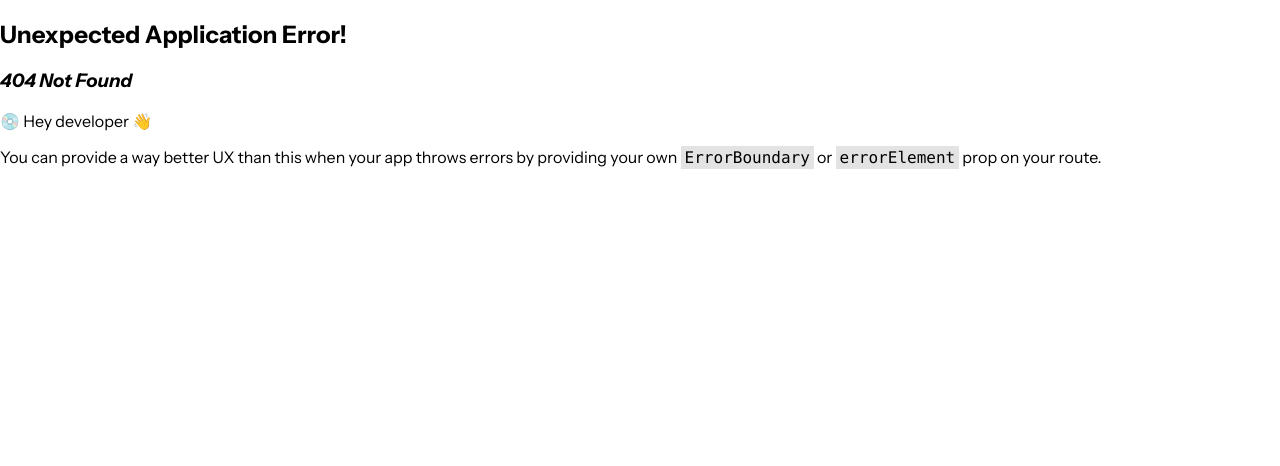
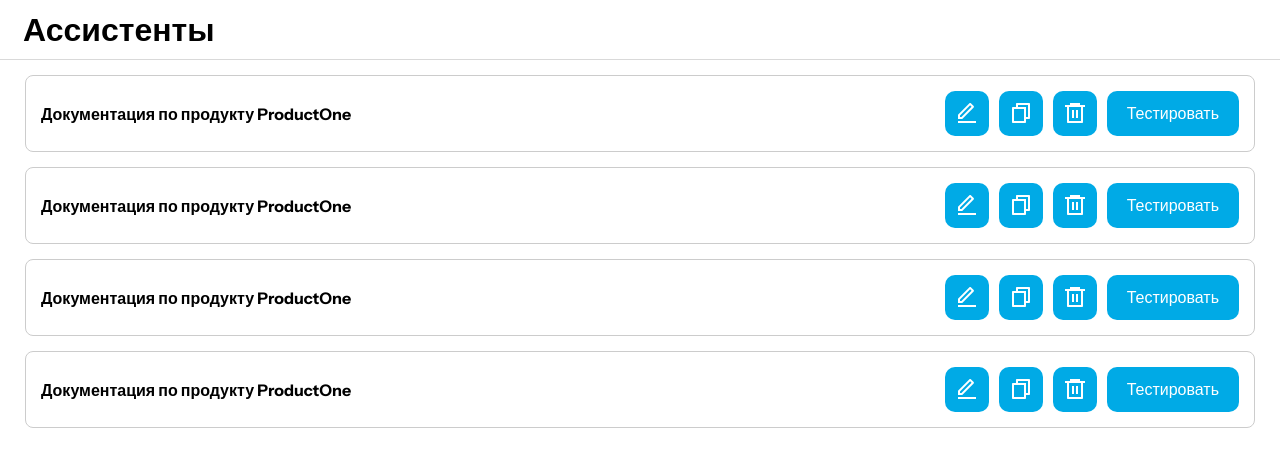
Before and after one commit to Manya18/knowledge-window, a React (Create React App) app in the folder frontend/: page /assistantsList in a window 1280 px wide. Before the commit this address had no page. Shown: the top 466 px of the page. Built offline with nearby package versions, Linux system fonts and the light colour scheme.

Commit message:
added assistansList + styles Preview

```diff
--- /dev/null
+++ b/frontend/src/components/customizationSettings.module.css
@@ -0,0 +1,14 @@
+.customization {
+    display: flex;
+    gap: 16px;
+}
+
+.customizationColor,
+.fontSizeInput,
+.logoSizeInput {
+    width: 100%;
+}
+
+.fontControl {
+    min-width: 200px;
+}
--- /dev/null
+++ b/frontend/src/components/customizationSettings.tsx
@@ -0,0 +1,75 @@
+import React from "react";
+import {
+    FormControl,
+    InputLabel,
+    Select,
+    MenuItem,
+    TextField,
+} from "@mui/material";
+import styles from "./customizationSettings.module.css";
+
+interface Сustomization {
+    bgColor: string;
+    setBgColor: (value: string) => void;
+    textColor: string;
+    setTextColor: (value: string) => void;
+    fontFamily: string;
+    setFontFamily: (value: string) => void;
+    fontSize: number;
+    setFontSize: (value: number) => void;
+}
+
+const CustomizationSettings: React.FC<Сustomization> = ({
+    bgColor,
+    setBgColor,
+    textColor,
+    setTextColor,
+    fontFamily,
+    setFontFamily,
+    fontSize,
+    setFontSize
+}) => {
+    return (
+        <div className={styles.customization}>
+            <TextField
+                className={styles.customizationColor}
+                id="bg-color"
+                label="Цвет фона"
+                type="color"
+                value={bgColor}
+                onChange={(e) => setBgColor(e.target.value)}
+            />
+            <TextField
+                className={styles.customizationColor}
+                id="text-color"
+                label="Цвет текста"
+                type="color"
+                value={textColor}
+                onChange={(e) => setTextColor(e.target.value)}
+            />
+            <FormControl className={styles.fontControl}>
+                <InputLabel id="font-select-label">Шрифт</InputLabel>
+                <Select
+                    labelId="font-select-label"
+                    value={fontFamily}
+                    onChange={(e) => setFontFamily(e.target.value)}
+                >
+                    <MenuItem value="Arial">Arial</MenuItem>
+                    <MenuItem value="Verdana">Verdana</MenuItem>
+                    <MenuItem value="Times New Roman">Times New Roman</MenuItem>
+                    <MenuItem value="Georgia">Georgia</MenuItem>
+                </Select>
+            </FormControl>
+            <TextField
+                className={styles.fontSizeInput}
+                id="font-size"
+                label="Размер шрифта"
+                type="number"
+                value={fontSize}
+                onChange={(e) => setFontSize(Number(e.target.value))}
+            />
+        </div>
+    );
+};
+
+export default CustomizationSettings;
--- a/frontend/src/pages/assistantPreview/AssistantPreview.tsx
+++ b/frontend/src/pages/assistantPreview/AssistantPreview.tsx
@@ -1,9 +1,5 @@
 import {
-  Dialog,
-  DialogTitle,
-  DialogContent,
   TextField,
-  DialogActions,
   Button,
 } from "@mui/material";
 import styles from "./assistantPreview.module.css";
@@ -22,7 +18,10 @@ const TestPage = ({
   helloMessage,
   bgColor,
   textColor,
-  logo
+  logo,
+  fontFamily,
+  fontSize,
+  logoSize
 }: {
   open: boolean;
   assistantName: string;
@@ -30,7 +29,10 @@ const TestPage = ({
   helloMessage: string;
   bgColor: string;
   textColor: string;
-  logo: string | null
+  logo: string | null;
+  fontFamily: string;
+  fontSize: number;
+  logoSize: number | null;
 }) => {
   const [messages, setMessages] = useState<Message[]>([]);
   const [input, setInput] = useState("");
@@ -40,7 +42,7 @@ const TestPage = ({
       const welcomeMessage: Message = {
         text: helloMessage,
         sender: "assistant",
-        timestamp: new Date().toLocaleTimeString(),
+        timestamp: new Date().toLocaleTimeString([], { hour: '2-digit', minute: '2-digit' }),
       };
       setMessages((prevMessages) => [...prevMessages, welcomeMessage]);
     }
@@ -51,7 +53,7 @@ const TestPage = ({
       const userMessage: Message = {
         text: input,
         sender: "user",
-        timestamp: new Date().toLocaleTimeString(),
+        timestamp: new Date().toLocaleTimeString([], { hour: '2-digit', minute: '2-digit' }),
       };
       setMessages((prevMessages) => [...prevMessages, userMessage]);
 
@@ -67,14 +69,12 @@ const TestPage = ({
       })
         .then((response) => response.json())
         .then((data) => {
-          console.log(data, data.response);
           const assistantReply: Message = {
             text: data.response,
             sender: "assistant",
-            timestamp: new Date().toLocaleTimeString(),
+            timestamp: new Date().toLocaleTimeString([], { hour: '2-digit', minute: '2-digit' }),
           };
           setMessages((prevMessages) => [...prevMessages, assistantReply]);
-
           setInput("");
         })
         .catch((error) => console.error(error));
@@ -84,21 +84,46 @@ const TestPage = ({
   return (
     <div className={styles.testWindow}>
       <div className={styles.header} style={{ backgroundColor: bgColor }}>
-        {logo && <img src={logo} alt="Логотип" className={styles.logo} />}
-        <h2 className={styles.title} style={{ color: textColor }}>{assistantName}</h2>
+        {logo && (
+          <img
+            src={logo}
+            alt="Логотип"
+            className={styles.logo}
+            style={{ width: `${logoSize}px`, height: `${logoSize}px` }}
+          />
+        )}
+        <h2
+          className={styles.title}
+          style={{
+            color: textColor,
+            fontSize: `${fontSize}px`,
+            fontFamily: fontFamily,
+          }}
+        >
+          {assistantName}
+        </h2>
+      </div>
 
-      </div>
       <div className={styles.chatBody}>
         {messages.map((msg, index) => (
-          <div key={index} className={msg.sender}>
+          <div
+            key={index}
+            className={msg.sender === "user" ? styles.user : styles.assistant}
+          >
             <div className={styles.message}>
-              <strong>{msg.sender === "user" ? "Вы" : "Ассистент"}</strong>
-              <div>{msg.text}</div>
-              <div className={styles.timestamp}>{msg.timestamp}</div>
+              <strong style={{ fontSize: `${fontSize}px` }}>
+                {msg.sender === "user" ? "Вы" : "Ассистент"}
+              </strong>
+              <div style={{ display: "flex" }}>
+                <div style={{ fontSize: `${fontSize}px` }}>{msg.text}</div>
+                <div className={styles.timestamp}>{msg.timestamp}</div>
+              </div>
+
             </div>
           </div>
         ))}
       </div>
+
       <div className={styles.chatInput}>
         <TextField
           value={input}
@@ -107,7 +132,9 @@ const TestPage = ({
           label="Ваше сообщение"
           fullWidth
         />
-        <Button onClick={handleSend}>Отправить</Button>
+        <Button onClick={handleSend} variant="contained" color="primary">
+          Отправить
+        </Button>
       </div>
     </div>
   );
--- a/frontend/src/pages/assistantPreview/assistantPreview.module.css
+++ b/frontend/src/pages/assistantPreview/assistantPreview.module.css
@@ -1,74 +1,90 @@
 .testWindow {
     display: flex;
     flex-direction: column;
-    height: 400px;
-    width: 400px;
-    border: 1px solid #ccc;
-    border-radius: 10px;
+    height: 100vh;
+    max-width: 600px;
+    margin: auto;
+    border: 1px solid #ddd;
+    border-radius: 8px;
     overflow: hidden;
-    background-color: #fff;
+    box-shadow: 0 2px 10px rgba(0, 0, 0, 0.1);
 }
 
 .header {
+    display: flex;
+    align-items: center;
     padding: 10px;
-    text-align: center;
+    background-color: #f5f5f5;
+    justify-content: center;
 }
-.logo{
-    width: 30px;
-    height: 30px;
+
+.logo {
+    margin-right: 10px;
+    border-radius: 50%;
 }
+
 .title {
     margin: 0;
+    font-size: 1.5em;
 }
+
 .chatBody {
-    flex: 1;
+    flex-grow: 1;
+    overflow-y: auto;
     padding: 10px;
-    overflow-y: auto;
+    background-color: #fff;
+    display: flex;
+    flex-direction: column;
+    gap: 10px;
+}
+
+.message {
+    padding: 10px;
+    border-radius: 10px;
+    font-size: 1rem;
+    line-height: 1.4;
+    display: flex;
+    flex-direction: column;
 }
 
 .user {
-    text-align: right;
-    margin: 10px 0;
+    align-self: flex-end;
+}
+
+.user .message {
+    background-color: #e0f7fa;
+    color: #00796b;
 }
 
 .assistant {
-    text-align: left;
-    margin: 10px 0;
-}
-
-.message {
-    border-radius: 5px;
-    padding: 10px;
-    max-width: 70%;
-    position: relative;
-}
-
-.user .message {
-    background-color: #e1ffc7; /* Цвет фона для сообщений пользователя */
-    display: inline-block;
-    margin-left: auto; /* Сдвигаем вправо */
+    align-self: flex-start;
 }
 
 .assistant .message {
-    background-color: #f1f1f1; /* Цвет фона для сообщений ассистента */
-    display: inline-block;
+    background-color: #ede7f6;
+    color: #5e35b1;
+    padding: 5px;
 }
 
 .timestamp {
-    font-size: 0.8em;
-    color: gray;
-    position: absolute;
-    bottom: -15px;
-    right: 10px;
+    font-size: 0.8rem;
+    margin-top: 5px;
+    align-self: flex-end;
+    color: #999;
 }
 
 .chatInput {
     display: flex;
     padding: 10px;
-    border-top: 1px solid #ccc;
+    gap: 10px;
+    background-color: #f5f5f5;
+    border-top: 1px solid #ddd;
 }
 
-.chatInput input {
-    flex: 1;
-    margin-right: 10px;
+.chatInput .MuiTextField-root {
+    flex-grow: 1;
 }
+
+.chatInput button {
+    flex-shrink: 0;
+}
--- /dev/null
+++ b/frontend/src/pages/assistantsList/assistantsList.module.css
@@ -0,0 +1,74 @@
+.assistantsList {
+    min-height: 100vh;
+}
+
+.header {
+    display: flex;
+    justify-content: space-between;
+    align-items: center;
+    gap: 10px;
+    padding: 10px 23px;
+    border-bottom: 1px solid #D9D9D9;
+}
+
+.titleWrapper {
+    display: flex;
+    align-items: center;
+    gap: 10px;
+}
+
+.title {
+    margin: 0;
+    font-size: 32px;
+    font-weight: 600;
+}
+
+.list {
+    display: flex;
+    flex-direction: column;
+    gap: 15px;
+    padding: 15px 25px;
+}
+
+.card {
+    display: flex;
+    justify-content: space-between;
+    align-items: center;
+    padding: 15px;
+    border: 1px solid #ccc;
+    border-radius: 8px;
+    background-color: #fff;
+}
+
+.content {
+    flex-grow: 1;
+}
+
+.cardTitle {
+    margin: 0;
+    font-size: 16px;
+    font-weight: bold;
+}
+
+.cardDate {
+    margin: 5px 0 0;
+    font-size: 14px;
+    color: #888;
+}
+
+.actions {
+    display: flex;
+    gap: 10px;
+    align-items: center;
+}
+
+.iconButton {
+    padding: 10px;
+    max-width: 45px;
+    max-height: 45px;
+}
+
+.testButton {
+    height: 45px;
+    padding: 10px 20px;
+}
--- /dev/null
+++ b/frontend/src/pages/assistantsList/assistantsList.tsx
@@ -0,0 +1,88 @@
+import { RiDeleteBin6Line, RiEditLine, RiFileCopyLine } from "@remixicon/react";
+import styles from "./assistantsList.module.css";
+import { useState } from "react";
+import { useNavigate } from "react-router-dom";
+
+const AssistantsList = () => {
+    const [assistants, setAssistants] = useState([
+        {
+            id: 1,
+            title: "Документация по продукту ProductOne",
+        },
+        {
+            id: 2,
+            title: "Документация по продукту ProductOne",
+        },
+        {
+            id: 3,
+            title: "Документация по продукту ProductOne",
+        },
+        {
+            id: 4,
+            title: "Документация по продукту ProductOne",
+        },
+    ]);
+
+    const navigate = useNavigate();
+    const user = window.sessionStorage.getItem('user');
+
+    const handleCopy = (assistant: any) => {
+        const newAssistant = {
+            ...assistant,
+            id: assistants.length + 1,
+            title: `${assistant.title} (Копия)`,
+        };
+        setAssistants([...assistants, newAssistant]);
+    };
+
+    const handleDelete = (id: number) => {
+    };
+
+    return (
+        <div className={styles.assistantsList}>
+            <header className={styles.header}>
+                <div className={styles.titleWrapper}>
+                    <h1 className={styles.title}>Ассистенты</h1>
+                </div>
+            </header>
+
+            <div className={styles.list}>
+                {assistants.map((assistant) => (
+                    <div key={assistant.id} className={styles.card}>
+                        <div className={styles.content}>
+                            <h2 className={styles.cardTitle}>{assistant.title}</h2>
+                        </div>
+                        <div className={styles.actions}>
+                            <button
+                                className={`${styles.iconButton} primary-button`}
+                                onClick={() => navigate(`/createAssistant/${assistant.id}`)}
+                            >
+                                <RiEditLine />
+                            </button>
+                            <button
+                                className={`${styles.iconButton} primary-button`}
+                                onClick={() => handleCopy(assistant)}
+                            >
+                                <RiFileCopyLine />
+                            </button>
+                            <button
+                                className={`${styles.iconButton} primary-button`}
+                                onClick={() => handleDelete(assistant.id)}
+                            >
+                                <RiDeleteBin6Line />
+                            </button>
+                            <button
+                                className={`${styles.testButton} primary-button`}
+                                onClick={() => navigate(`/assistantPreview/${assistant.id}`)}
+                            >
+                                Тестировать
+                            </button>
+                        </div>
+                    </div>
+                ))}
+            </div>
+        </div>
+    );
+};
+
+export default AssistantsList;
--- a/frontend/src/pages/authorizationPage/AuthorizationPage.tsx
+++ b/frontend/src/pages/authorizationPage/AuthorizationPage.tsx
@@ -17,7 +17,7 @@ const AuthorizationPage = () => {
       });
       if (response.ok) {
         window.sessionStorage.setItem('user', login);
-        window.location.href = "/";
+        window.location.href = "/assistantsList";
       }
     } catch (error) {
       console.error("Ошибка при авторизации:", error);
--- a/frontend/src/pages/createAssistant/CreateAssistant.tsx
+++ b/frontend/src/pages/createAssistant/CreateAssistant.tsx
@@ -11,8 +11,28 @@ import {
 import { useState } from "react";
 import { useDropzone } from "react-dropzone";
 import TestPage from "../assistantPreview/AssistantPreview";
+import CustomizationSettings from "../../components/customizationSettings";
+
+interface Сustomization {
+    bgColor: string;
+    setBgColor: (value: string) => void;
+    textColor: string;
+    setTextColor: (value: string) => void;
+    fontFamily: string;
+    setFontFamily: (value: string) => void;
+    fontSize: number;
+    setFontSize: (value: number) => void;
+}
 
 const CreateAssistant = () => {
+
+    // const [customization, setСustomization] = useState<Сustomization>({
+    //     bgColor: "",
+    //     textColor: "",
+    //     fontFamily: "",
+    //     fontSize: 0
+    //   });
+
     const [name, setName] = useState("");
     const [files, setFiles] = useState<File[]>([]);
     const [openPreview, setOpenPreview] = useState(false);
@@ -20,6 +40,10 @@ const CreateAssistant = () => {
     const [logo, setLogo] = useState<string | null>(null);
     const [bgColor, setBgColor] = useState("#ffffff");
     const [textColor, setTextColor] = useState("#000000");
+    const [fontFamily, setFontFamily] = useState("Arial");
+    const [fontSize, setFontSize] = useState(16);
+    const [logoSize, setLogoSize] = useState(100);
+
     const [link, setLink] = useState("");
 
     const onDrop = (acceptedFiles: File[]) => {
@@ -56,16 +80,16 @@ const CreateAssistant = () => {
 
         const formData = new FormData();
         formData.append("assistantName", name);
-        formData.append("link", link); // Ссылка
+        formData.append("link", link);
         files.forEach(file => formData.append("files", file));
+        formData.append("message", helloMessage);
+        formData.append("customize", " 1");
+
         try {
             const response = await fetch('http://localhost:8080/api/file/upload', {
                 method: 'POST',
                 body: formData,
             });
-
-            // const result = await response.json();
-            // console.log(result);
         } catch (error) {
             console.error('Ошибка при отправке данных:', error);
         }
@@ -109,6 +133,7 @@ const CreateAssistant = () => {
                     variant="outlined"
                     value={helloMessage}
                     onChange={(e) => setHelloMessage(e.target.value)}
+
                 />
                 <TextField
                     id="outlined-link"
@@ -127,30 +152,39 @@ const CreateAssistant = () => {
                     </ul>
                 </div>
                 <div className={styles.customization}>
-                    <TextField
-                        className={styles.customizationColor}
-                        id="bg-color"
-                        label="Цвет фона"
-                        type="color"
-                        value={bgColor}
-                        onChange={(e) => setBgColor(e.target.value)}
+                    <CustomizationSettings
+                        bgColor={bgColor}
+                        setBgColor={setBgColor}
+                        textColor={textColor}
+                        setTextColor={setTextColor}
+                        fontFamily={fontFamily}
+                        setFontFamily={setFontFamily}
+                        fontSize={fontSize}
+                        setFontSize={setFontSize}
                     />
-                    <TextField
-                        className={styles.customizationColor}
-                        id="text-color"
-                        label="Цвет текста"
-                        type="color"
-                        value={textColor}
-                        onChange={(e) => setTextColor(e.target.value)}
-                    />
+
                 </div>
+
+                <TextField
+                    className={styles.logoSizeInput}
+                    id="logo-size"
+                    label="Размер логотипа"
+                    type="number"
+                    value={logoSize}
+                    onChange={(e) => setLogoSize(Number(e.target.value))}
+                />
 
                 <div {...getLogoProps()} className={styles.logoUpload}>
                     <input {...getLogoInputProps()} />
                     <p>Перетащите логотип сюда или нажмите, чтобы выбрать файл</p>
                     {logo && (
-                        <img src={logo} alt="Логотип" className={styles.logoPreview} />
+                        <img
+                            src={logo}
+                            alt="Логотип"
+                            className={styles.logoPreview}
+                        />
                     )}
+
                 </div>
                 <button
                     className={`${styles.testButton} primary-button`}
@@ -167,6 +201,9 @@ const CreateAssistant = () => {
                         bgColor={bgColor}
                         textColor={textColor}
                         logo={logo}
+                        fontFamily={fontFamily}
+                        fontSize={fontSize}
+                        logoSize={logoSize}
                     ></TestPage>
                 )}
             </div>
--- a/frontend/src/pages/createAssistant/createAssistant.module.css
+++ b/frontend/src/pages/createAssistant/createAssistant.module.css
@@ -1,7 +1,8 @@
-.createAssistant{
+.createAssistant {
     min-height: 100vh;
 }
-.header{
+
+.header {
     display: flex;
     justify-content: space-between;
     align-items: center;
@@ -9,17 +10,20 @@
     padding: 10px 23px;
     border-bottom: 1px solid #D9D9D9;
 }
-.titleWrapper{
+
+.titleWrapper {
     display: flex;
     align-items: center;
     gap: 10px;
 }
-.title{
+
+.title {
     margin: 0;
     font-size: 32px;
     font-weight: 600;
 }
-.editTitleButton{
+
+.editTitleButton {
     border: none;
     border-radius: 10px;
     font-size: 20px;
@@ -28,27 +32,32 @@
     background-color: transparent;
     color: #C9C9C9;
 }
-.actionButtons{
+
+.actionButtons {
     display: flex;
     align-items: center;
     gap: 10px;
 }
-.iconButton{
+
+.iconButton {
     padding: 10px;
     max-width: 45px;
     max-height: 45px;
 }
-.saveButton{
+
+.saveButton {
     height: 45px;
     padding: 10px 20px;
 }
-.body{
+
+.body {
     padding: 30px 23px;
     display: flex;
     flex-direction: column;
     gap: 20px;
 }
-.inputGroup{
+
+.inputGroup {
     border: 2px dashed #007bff;
     border-radius: 10px;
     padding: 20px;
@@ -59,11 +68,12 @@
     background-color: #f9f9f9;
 }
 
-.customization{
+.customization {
     display: flex;
     gap: 10px;
 }
-.customizationColor{
+
+.customizationColor {
     width: 200px;
 }
 
@@ -77,17 +87,41 @@
 }
 
 .logoUpload:hover {
-    background-color: #e9f5ff; /* Light blue on hover */
+    background-color: #e9f5ff;
 }
 
 .logoPreview {
     margin-top: 10px;
-    max-width: 100%; /* Responsive logo */
-    max-height: 150px; /* Limit height for better layout */
+    max-width: 100%;
+    max-height: 150px;
 }
-.testButton{
+
+.testButton {
     width: fit-content;
     padding: 10px 20px;
     align-self: flex-end;
     justify-self: flex-end;
 }
+
+.customization {
+    display: flex;
+    flex-wrap: wrap;
+    gap: 16px;
+    margin-top: 16px;
+}
+
+.customizationColor {
+    flex: 1 1 150px;
+    min-width: 150px;
+}
+
+.fontControl {
+    flex: 1 1 200px;
+    min-width: 200px;
+}
+
+.fontSizeInput,
+.logoSizeInput {
+    flex: 1 1 100px;
+    min-width: 100px;
+}
```
Also changed, not shown: frontend/src/index.tsx (+15 -2 lines), 1 other file (tests, documents, lock files or other folders).
